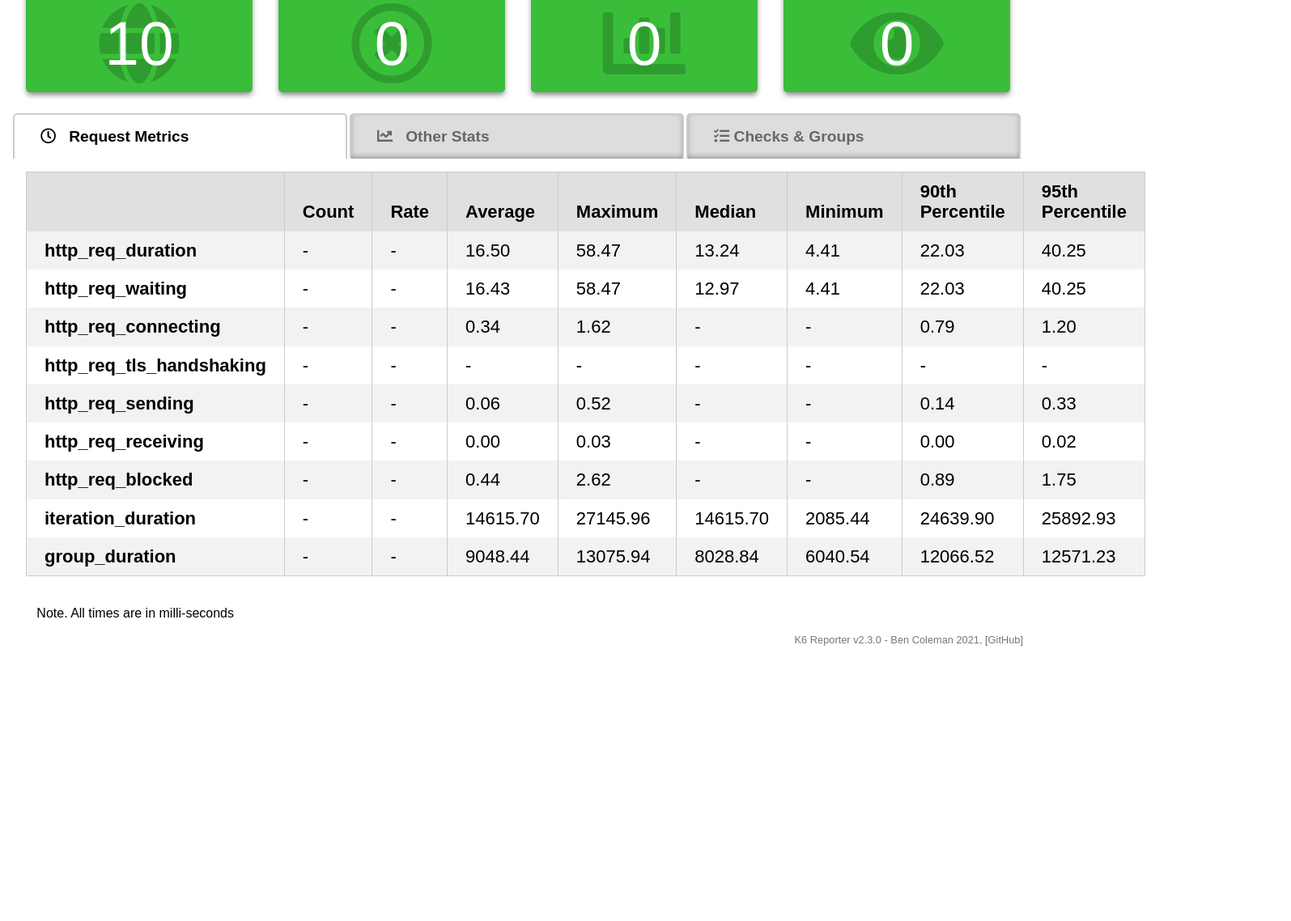
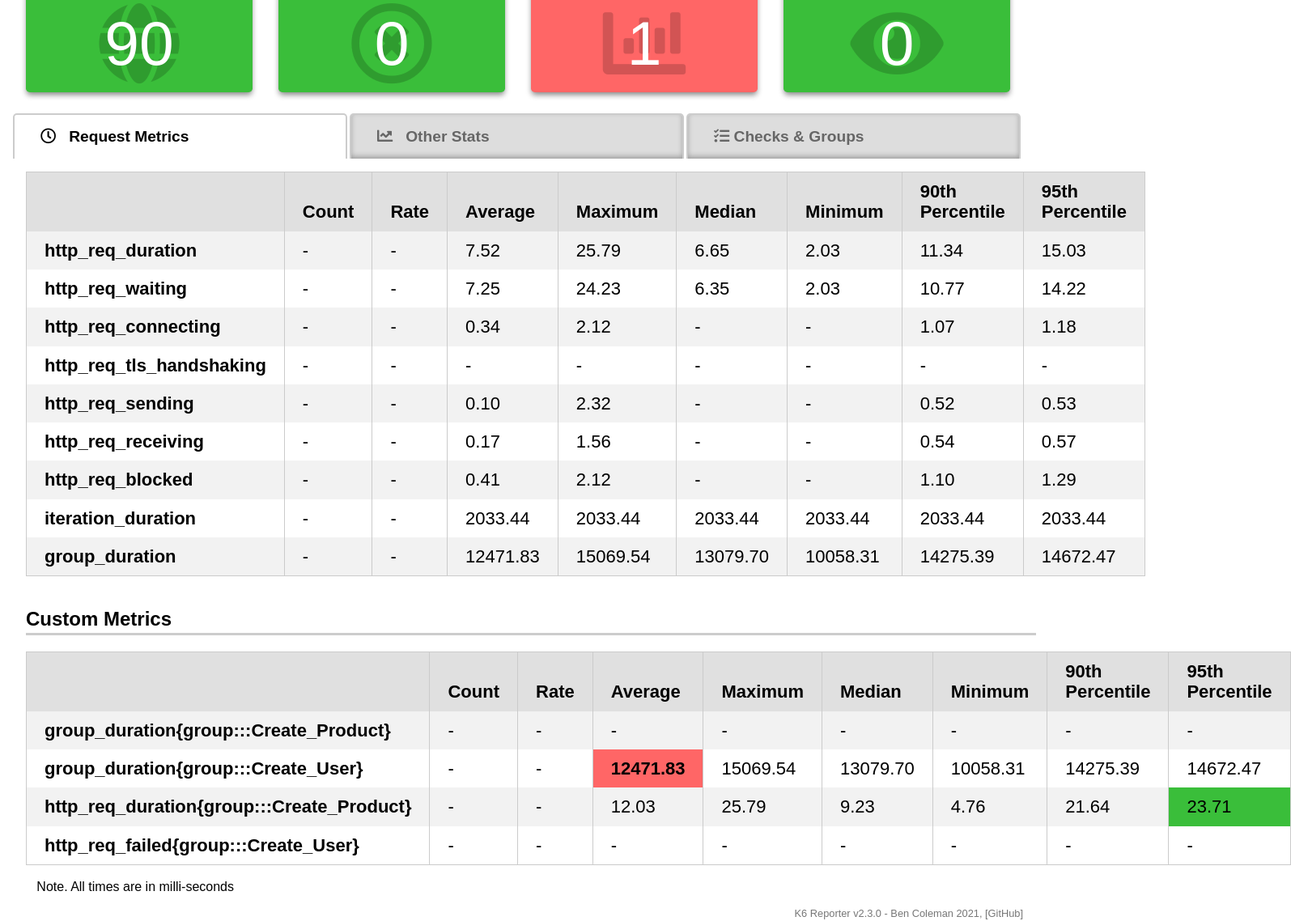
Before and after one commit to MarceloCFeiteiro/ProjetoK6, a website: page report/report.html in a window 1280 px wide. Shown: the part 140-1278 px from the top of the page at 81% size, 1595 px wide, since content can reach past the window. Before the commit the page ends 940 px from the top, so only its background shows below. Drawn offline with nearby package versions, Linux system fonts and the light colour scheme.

Commit message:
branch do hands on

```diff
--- a/report/report.html
+++ b/report/report.html
@@ -9,7 +9,7 @@
     <link rel="shortcut icon" href="https://raw.githubusercontent.com/benc-uk/k6-reporter/main/assets/icon.png" type="image/png">
 
     <meta name="viewport" content="width=device-width, initial-scale=1.0" />
-    <title>K6 Load Test: 2023-05-29 21:05</title>
+    <title>K6 Load Test: 2023-05-31 21:55</title>
     <style>
       body {
         margin: 1rem;
@@ -138,14 +138,14 @@
   <body>
     <h1>
       <svg style="vertical-align:middle" width="50" height="45" viewBox="0 0 50 45" fill="none" class="footer-module--logo--_lkxx"><path d="M31.968 34.681a2.007 2.007 0 002.011-2.003c0-1.106-.9-2.003-2.011-2.003a2.007 2.007 0 00-2.012 2.003c0 1.106.9 2.003 2.012 2.003z" fill="#7D64FF"></path><path d="M39.575 0L27.154 16.883 16.729 9.31 0 45h50L39.575 0zM23.663 37.17l-2.97-4.072v4.072h-2.751V22.038l2.75 1.989v7.66l3.659-5.014 2.086 1.51-3.071 4.21 3.486 4.776h-3.189v.001zm8.305.17c-2.586 0-4.681-2.088-4.681-4.662 0-1.025.332-1.972.896-2.743l4.695-6.435 2.086 1.51-2.239 3.07a4.667 4.667 0 013.924 4.6c0 2.572-2.095 4.66-4.681 4.66z" fill="#7D64FF"></path></svg>
-      &nbsp; K6 Load Test: 2023-05-29 21:05
+      &nbsp; K6 Load Test: 2023-05-31 21:55
     </h1>
 
     <div class="row">
       <div class="box">
         <i class="fas fa-globe icon"></i>
         <h4>Total Requests</h4>
-        <div class="bignum">10</div>
+        <div class="bignum">90</div>
         <div class="bignum"></div>
       </div>
 
@@ -155,10 +155,10 @@
           <div class="bignum">0</div>
         </div>
 
-      <div class="box ">
+      <div class="box  failed ">
         <i class="fas fa-chart-bar icon"></i>
         <h4>Breached Thresholds</h4>
-        <div class="bignum">0</div>
+        <div class="bignum">1</div>
       </div>
       <div class="box ">
         <i class="fas fa-eye icon"></i>
@@ -202,27 +202,27 @@
 
 
 
-                  <td class="">16.50</td>
+                  <td class="">7.52</td>
 
 
 
-                  <td class="">58.47</td>
+                  <td class="">25.79</td>
 
 
 
-                  <td class="">13.24</td>
+                  <td class="">6.65</td>
 
 
 
-                  <td class="">4.41</td>
+                  <td class="">2.03</td>
 
 
 
-                  <td class="">22.03</td>
+                  <td class="">11.34</td>
 
 
 
-                  <td class="">40.25</td>
+                  <td class="">15.03</td>
 
               </tr>
 
@@ -238,27 +238,27 @@
 
 
 
-                  <td class="">16.43</td>
+                  <td class="">7.25</td>
 
 
 
-                  <td class="">58.47</td>
+                  <td class="">24.23</td>
 
 
 
-                  <td class="">12.97</td>
+                  <td class="">6.35</td>
 
 
 
-                  <td class="">4.41</td>
+                  <td class="">2.03</td>
 
 
 
-                  <td class="">22.03</td>
+                  <td class="">10.77</td>
 
 
 
-                  <td class="">40.25</td>
+                  <td class="">14.22</td>
 
               </tr>
 
@@ -278,7 +278,7 @@
 
 
 
-                  <td class="">1.62</td>
+                  <td class="">2.12</td>
 
 
 
@@ -290,11 +290,11 @@
 
 
 
-                  <td class="">0.79</td>
+                  <td class="">1.07</td>
 
 
 
-                  <td class="">1.20</td>
+                  <td class="">1.18</td>
 
               </tr>
 
@@ -346,11 +346,11 @@
 
 
 
-                  <td class="">0.06</td>
+                  <td class="">0.10</td>
 
 
 
-                  <td class="">0.52</td>
+                  <td class="">2.32</td>
 
 
 
@@ -362,11 +362,11 @@
 
 
 
-                  <td class="">0.14</td>
+                  <td class="">0.52</td>
 
 
 
-                  <td class="">0.33</td>
+                  <td class="">0.53</td>
 
               </tr>
 
@@ -382,11 +382,11 @@
 
 
 
-                  <td class="">0.00</td>
+                  <td class="">0.17</td>
 
 
 
-                  <td class="">0.03</td>
+                  <td class="">1.56</td>
 
 
 
@@ -398,11 +398,11 @@
 
 
 
-                  <td class="">0.00</td>
+                  <td class="">0.54</td>
 
 
 
-                  <td class="">0.02</td>
+                  <td class="">0.57</td>
 
               </tr>
 
@@ -418,11 +418,11 @@
 
 
 
-                  <td class="">0.44</td>
+                  <td class="">0.41</td>
 
 
 
-                  <td class="">2.62</td>
+                  <td class="">2.12</td>
 
 
 
@@ -434,11 +434,11 @@
 
 
 
-                  <td class="">0.89</td>
+                  <td class="">1.10</td>
 
 
 
-                  <td class="">1.75</td>
+                  <td class="">1.29</td>
 
               </tr>
 
@@ -454,27 +454,27 @@
 
 
 
-                  <td class="">14615.70</td>
+                  <td class="">2033.44</td>
 
 
 
-                  <td class="">27145.96</td>
+                  <td class="">2033.44</td>
 
 
 
-                  <td class="">14615.70</td>
+                  <td class="">2033.44</td>
 
 
 
-                  <td class="">2085.44</td>
+                  <td class="">2033.44</td>
 
 
 
-                  <td class="">24639.90</td>
+                  <td class="">2033.44</td>
 
 
 
-                  <td class="">25892.93</td>
+                  <td class="">2033.44</td>
 
               </tr>
 
@@ -490,27 +490,27 @@
 
 
 
-                  <td class="">9048.44</td>
+                  <td class="">12471.83</td>
 
 
 
-                  <td class="">13075.94</td>
+                  <td class="">15069.54</td>
 
 
 
-                  <td class="">8028.84</td>
+                  <td class="">13079.70</td>
 
 
 
-                  <td class="">6040.54</td>
+                  <td class="">10058.31</td>
 
 
 
-                  <td class="">12066.52</td>
+                  <td class="">14275.39</td>
 
 
 
-                  <td class="">12571.23</td>
+                  <td class="">14672.47</td>
 
               </tr>
 
@@ -518,6 +518,170 @@
         </table>
         <br>
 
+
+           <h2>Custom Metrics</h2>
+          <table class="pure-table pure-table-striped">
+            <tbody>
+              <thead>
+                <tr>
+                  <th></th>
+                  <th>Count</th>
+                  <th>Rate</th>
+                  <th>Average</th>
+                  <th>Maximum</th>
+                  <th>Median</th>
+                  <th>Minimum</th>
+                  <th>90th Percentile</th>
+                  <th>95th Percentile</th>
+                </tr>
+              </thead>
+
+              <tr>
+                <td><b>group_duration{group:::Create_Product}</b></td>
+
+
+                  <td>-</td>
+
+
+
+                  <td>-</td>
+
+
+
+                  <td>-</td>
+
+
+
+                  <td>-</td>
+
+
+
+                  <td>-</td>
+
+
+
+                  <td>-</td>
+
+
+
+                  <td>-</td>
+
+
+
+                  <td>-</td>
+
+              </tr>
+
+
+              <tr>
+                <td><b>group_duration{group:::Create_User}</b></td>
+
+
+                  <td>-</td>
+
+
+
+                  <td>-</td>
+
+
+
+                  <td class="failed">12471.83</td>
+
+
+
+                  <td class="">15069.54</td>
+
+
+
+                  <td class="">13079.70</td>
+
+
+
+                  <td class="">10058.31</td>
+
+
+
+                  <td class="">14275.39</td>
+
+
+
+                  <td class="">14672.47</td>
+
+              </tr>
+
+
+              <tr>
+                <td><b>http_req_duration{group:::Create_Product}</b></td>
+
+
+                  <td>-</td>
+
+
+
+                  <td>-</td>
+
+
+
+                  <td class="">12.03</td>
+
+
+
+                  <td class="">25.79</td>
+
+
+
+                  <td class="">9.23</td>
+
+
+
+                  <td class="">4.76</td>
+
+
+
+                  <td class="">21.64</td>
+
+
+
+                  <td class="good">23.71</td>
+
+              </tr>
+
+
+              <tr>
+                <td><b>http_req_failed{group:::Create_User}</b></td>
+
+
+                  <td>-</td>
+
+
+
+                  <td>-</td>
+
+
+
+                  <td>-</td>
+
+
+
+                  <td>-</td>
+
+
+
+                  <td>-</td>
+
+
+
+                  <td>-</td>
+
+
+
+                  <td>-</td>
+
+
+
+                  <td>-</td>
+
+              </tr>
 
             </tbody>
           </table>
@@ -536,25 +700,18 @@
             <div class="box metricbox">
               <h4>Checks</h4>
               <i class="fas fa-eye icon"></i>
-              <div class="row"><div>Passed</div><div>10</div></div>
+              <div class="row"><div>Passed</div><div>90</div></div>
               <div class="row"><div>Failed</div><div>0</div></div>
             </div>
 
 
-
-            <div class="box metricbox">
-              <h4>Iterations</h4>
-              <i class="fas fa-redo icon"></i>
-              <div class="row"><div>Total</div><div>1</div></div>
-              <div class="row"><div>Rate</div><div>0.03/s</div></div>
-            </div>
 
 
           <div class="box metricbox">
             <h4>Virtual Users</h4>
             <i class="fas fa-user icon"></i>
             <div class="row"><div>Min</div><div>0</div></div>
-            <div class="row"><div>Max</div><div>1</div></div>
+            <div class="row"><div>Max</div><div>32</div></div>
           </div>
         </div>
 
@@ -562,21 +719,21 @@
           <div class="box metricbox">
             <h4>Requests</h4>
             <i class="fas fa-globe icon"></i>
-            <div class="row"><div>Total</div><div>10</div></div>
-            <div class="row"><div>Rate</div><div>0.34/s</div></div>
+            <div class="row"><div>Total</div><div>90</div></div>
+            <div class="row"><div>Rate</div><div>5.01/s</div></div>
           </div>
 
           <div class="box metricbox">
             <h4>Data Received</h4>
             <i class="fas fa-cloud-download-alt icon"></i>
-            <div class="row"><div>Total</div><div>0.01 MB</div></div>
+            <div class="row"><div>Total</div><div>0.05 MB</div></div>
             <div class="row"><div>Rate</div><div>0.00 mB/s</div></div>
           </div>
 
           <div class="box metricbox">
             <h4>Data Sent</h4>
             <i class="fas fa-cloud-upload-alt icon"></i>
-            <div class="row"><div>Total</div><div>0.00 MB</div></div>
+            <div class="row"><div>Total</div><div>0.02 MB</div></div>
             <div class="row"><div>Rate</div><div>0.00 mB/s</div></div>
           </div>
         </div>
@@ -605,7 +762,7 @@
           </table>
           <br>
 
-          <h2>&bull; Group - Create User</h2>
+          <h2>&bull; Group - Create_User</h2>
           <table class="pure-table pure-table-horizontal" style="width: 100%">
             <thead>
               <tr>
@@ -616,17 +773,17 @@
             </thead>
 
               <tr class="checkDetails ">
-                <td width="50%">Status code is 201</td><td>1</td><td>0</td>
+                <td width="50%">Status code is 201</td><td>32</td><td>0</td>
               </tr>
 
               <tr class="checkDetails ">
-                <td width="50%">Status code is 200</td><td>3</td><td>0</td>
+                <td width="50%">Status code is 200</td><td>51</td><td>0</td>
               </tr>
 
           </table>
           <br>
 
-          <h2>&bull; Group - Create Product</h2>
+          <h2>&bull; Group - Create_Product</h2>
           <table class="pure-table pure-table-horizontal" style="width: 100%">
             <thead>
               <tr>
@@ -637,32 +794,7 @@
             </thead>
 
               <tr class="checkDetails ">
-                <td width="50%">Status code is 201</td><td>1</td><td>0</td>
-              </tr>
-
-              <tr class="checkDetails ">
-                <td width="50%">Status code is 200</td><td>1</td><td>0</td>
-              </tr>
-
-          </table>
-          <br>
-
-          <h2>&bull; Group - Create Cart</h2>
-          <table class="pure-table pure-table-horizontal" style="width: 100%">
-            <thead>
-              <tr>
-                <th>Check Name</th>
-                <th>Passes</th>
-                <th>Failures</th>
-              </tr>
-            </thead>
-
-              <tr class="checkDetails ">
-                <td width="50%">Status code is 201</td><td>1</td><td>0</td>
-              </tr>
-
-              <tr class="checkDetails ">
-                <td width="50%">Status code is 200</td><td>1</td><td>0</td>
+                <td width="50%">Status code is 201</td><td>5</td><td>0</td>
               </tr>
 
           </table>
```
Also changed, not shown: main.js (+5 -5 lines).
